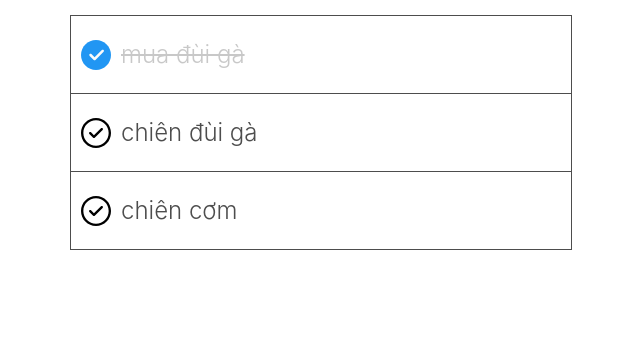
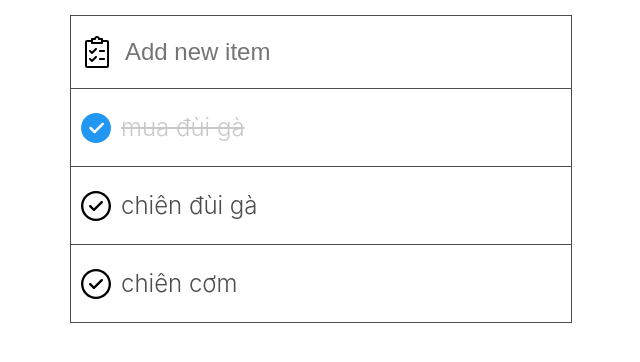
Before and after one commit to imhainh/todo-list, a React (Create React App) app: page / in a window 1280 px wide. Shown: the top 362 px of the page, without its empty margins (319-959 px from the left). Built offline with nearby package versions, Linux system fonts and the light colour scheme.

Commit message:
add item done

```diff
--- a/src/App.css
+++ b/src/App.css
@@ -1,12 +1,33 @@
-body{
+body {
   display: flex;
   flex-direction: row;
   align-items: center;
   justify-content: center;
 }
+
 .App {
   border: solid 1px #4d4d4d;
   width: 500px;
   overflow: hidden;
   margin: 15px;
 }
+
+.header {
+  display: flex;
+  flex-direction: row;
+  align-items: center;
+  color: #4d4d4d;
+  border-bottom: solid 1px #4d4d4d;
+  padding: 20px 0px;
+}
+.header > input {
+  font-weight: 300;
+  font-size: 24px;
+  border: none;
+}
+.header > input:focus {
+  outline: none;
+}
+.header > img {
+  margin: 0px 10px;
+}
--- a/src/App.js
+++ b/src/App.js
@@ -1,17 +1,22 @@
 import React, { Component } from 'react';
 import './App.css';
 import TodoList from './component/TodoList'
+
+import checkAllImg from './img/check-all.svg';
 
 class App extends Component {
   constructor() {
     super();
     this.state = {
+      inputAddValue: "",
       todoList: [
         { title: "mua đùi gà", isCompleted: true },
         { title: "chiên đùi gà", isCompleted: false },
         { title: "chiên cơm", isCompleted: false }
       ],
     }
+    this.onInputChange = this.onInputChange.bind(this);
+    this.onInputKeyEnter = this.onInputKeyEnter.bind(this);
   }
 
   onItemClicked = (even, item) => {
@@ -22,15 +27,41 @@ class App extends Component {
       todoList: newList,
     });
   }
+  onInputChange(even) {
+    this.setState(
+      { inputAddValue: even.target.value }
+    );
+  }
+  onInputKeyEnter(even) {
+    if (even.key === 'Enter' || even.keyCode === 13) {
+      let newTodoList = [
+        ...this.state.todoList,
+        { title: this.state.inputAddValue, isCompleted: false },
+      ];
+      this.setState(
+        {
+          todoList: newTodoList,
+          inputAddValue: "",
+        }
+      );
+    }
+  }
   render() {
     return (
       <div className="App">
+        <div className="header">
+          <img src={checkAllImg} alt="checkAllImg" width={32} height={32} />
+          <input placeholder="Add new item"
+            value={this.state.inputAddValue}
+            onChange={this.onInputChange}
+            onKeyUp={this.onInputKeyEnter} />
+        </div>
         {
           this.state.todoList.map((item, index) => {
             return (
               <TodoList key={index}
-              todoItem={item}
-              onClick={(even)=>this.onItemClicked(even, item)} />
+                todoItem={item}
+                onClick={(even) => this.onItemClicked(even, item)} />
             );
           })
         }
```
Also changed, not shown: src/img/check-all.svg (added).
